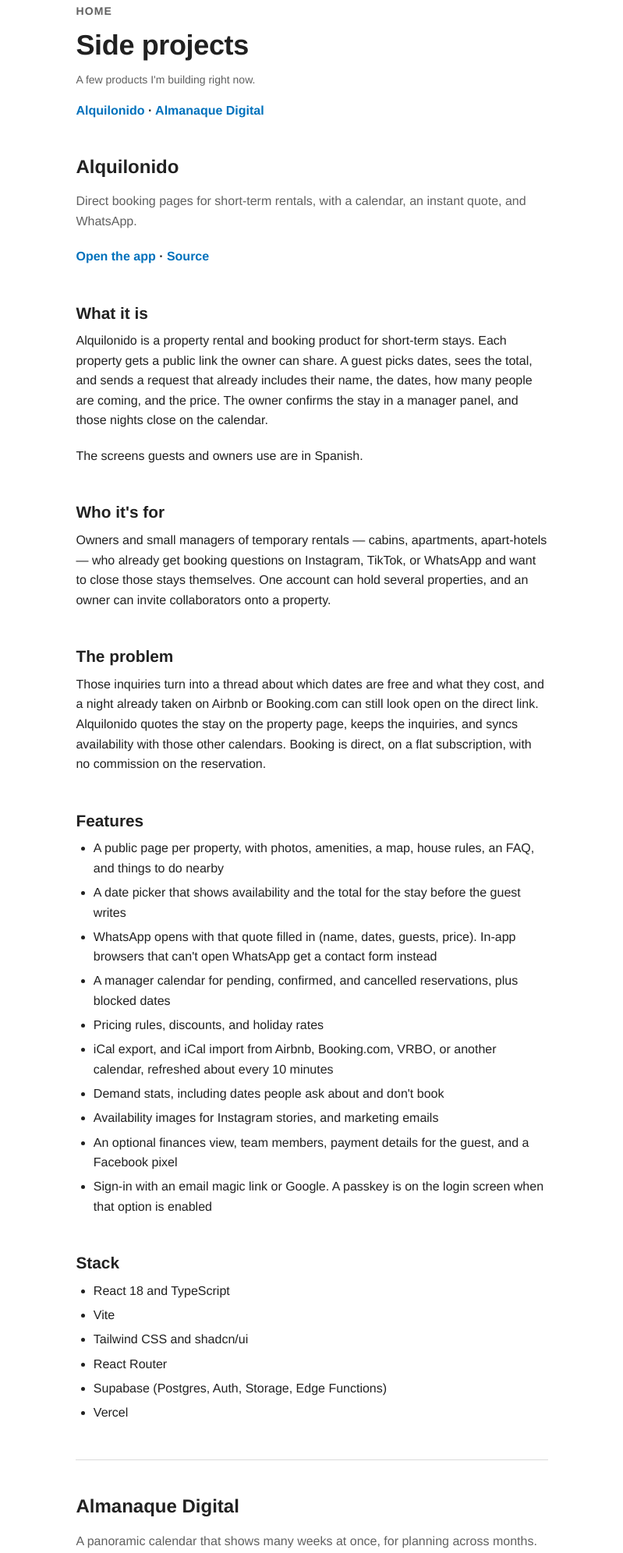
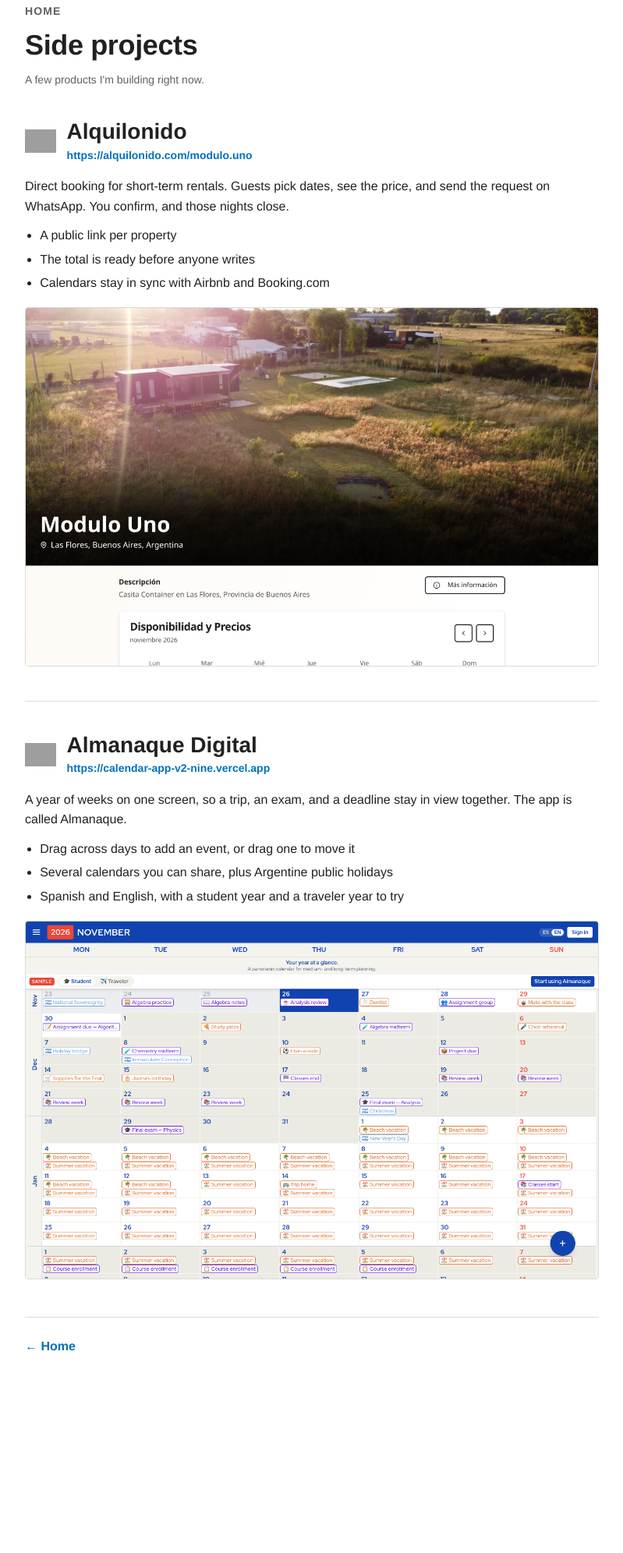
Before and after one commit to greggocabral/greggocabral.github.io, an Astro site: page /projects in a window 1280 px wide. Shown: the part 74-2066 px from the top of the page at 78% size, without its empty margins (240-1039 px from the left). After the commit the page ends 1891 px from the top, so only its background shows below. Built offline with nearby package versions, Linux system fonts and the light colour scheme; Astro itself is replaced by a stand-in of ours; grey boxes are pictures that could not be loaded.

Commit message:
Shorten side projects to cards with live logos and app screenshots
Each project is a short blurb plus a few bullets. Logos load from the live app at request time, and Alquilonido links to alquilonido.com/modulo.uno.

Co-authored-by: Gregorio Cabral <cabral.gr@gmail.com>

```diff
--- a/src/components/ProjectBody.astro
+++ /dev/null
@@ -1,60 +0,0 @@
----
-import { render, type CollectionEntry } from 'astro:content';
-
-interface Props {
-  project: CollectionEntry<'projects'>;
-  /** Heading level for the field labels. 3 when the page already uses h2 for the title. */
-  depth?: 2 | 3;
-}
-
-const { project, depth = 2 } = Astro.props;
-const { Content } = await render(project);
-const { audience, problem, features, stack, url, repo } = project.data;
-const H = depth === 3 ? 'h3' : 'h2';
----
-
-<div class="prose">
-  {(url || repo) && (
-    <p class="project-links">
-      {url && (
-        <a href={url} target="_blank" rel="noopener">Open the app</a>
-      )}
-      {url && repo ? ' · ' : ''}
-      {repo && (
-        <a href={repo} target="_blank" rel="noopener">Source</a>
-      )}
-    </p>
-  )}
-  <H>What it is</H>
-  <Content />
-  <H>Who it's for</H>
-  <p>{audience}</p>
-  <H>The problem</H>
-  <p>{problem}</p>
-  <H>Features</H>
-  <ul>
-    {features.map((feature) => (
-      <li>{feature}</li>
-    ))}
-  </ul>
-  <H>Stack</H>
-  <ul>
-    {stack.map((item) => (
-      <li>{item}</li>
-    ))}
-  </ul>
-</div>
-
-<style>
-  .project-links {
-    font-weight: 600;
-  }
-
-  .project-links a {
-    text-decoration: none;
-  }
-
-  .project-links a:hover {
-    text-decoration: underline;
-  }
-</style>
--- /dev/null
+++ b/src/components/ProjectCard.astro
@@ -0,0 +1,162 @@
+---
+import type { CollectionEntry } from 'astro:content';
+
+interface Props {
+  project: CollectionEntry<'projects'>;
+  heading?: 'h1' | 'h2';
+}
+
+const { project, heading = 'h2' } = Astro.props;
+const { title, description, highlights, url, logo, screenshot } = project.data;
+const Heading = heading;
+---
+
+<article class="card" id={project.id}>
+  <header class="card-head">
+    <span class="logo">
+      <img
+        class="logo-img"
+        alt=""
+        width="40"
+        height="40"
+        hidden
+        data-logo={logo}
+        data-logo-origin={new URL(url).origin}
+      />
+      <span class="logo-fallback" aria-hidden="true">{title.slice(0, 1)}</span>
+    </span>
+    <div>
+      <Heading class="card-title">{title}</Heading>
+      <p class="card-url">
+        <a href={url} target="_blank" rel="noopener">{url}</a>
+      </p>
+    </div>
+  </header>
+  <p class="card-blurb">{description}</p>
+  <ul class="card-points">
+    {highlights.map((point) => (
+      <li>{point}</li>
+    ))}
+  </ul>
+  <a class="shot" href={url} target="_blank" rel="noopener">
+    <img src={screenshot} alt={`Screenshot of ${title}`} width="1280" height="800" />
+  </a>
+</article>
+
+<script>
+  const EXTRA = ['/favicon.svg', '/icon.svg', '/apple-touch-icon.png', '/apple-icon.png', '/favicon.ico'];
+
+  document.querySelectorAll<HTMLImageElement>('img[data-logo]').forEach((img) => {
+    const primary = img.dataset.logo;
+    const origin = img.dataset.logoOrigin;
+    if (!primary || !origin) return;
+    const urls = [primary, ...EXTRA.map((path) => origin + path)].filter(
+      (url, i, all) => all.indexOf(url) === i,
+    );
+    const fallback = img.nextElementSibling;
+    let i = 0;
+
+    const showFallback = () => {
+      img.remove();
+      fallback?.removeAttribute('hidden');
+    };
+
+    img.addEventListener('error', () => {
+      i += 1;
+      if (i >= urls.length) showFallback();
+      else img.src = urls[i];
+    });
+    img.addEventListener('load', () => {
+      img.hidden = false;
+      fallback?.setAttribute('hidden', '');
+    });
+    img.src = urls[0];
+  });
+</script>
+
+<style>
+  .card-head {
+    display: flex;
+    align-items: center;
+    gap: 0.85rem;
+  }
+
+  .logo {
+    position: relative;
+    width: 2.5rem;
+    height: 2.5rem;
+    flex: none;
+  }
+
+  .logo-img,
+  .logo-fallback {
+    width: 100%;
+    height: 100%;
+  }
+
+  .logo-img {
+    object-fit: contain;
+  }
+
+  .logo-fallback {
+    display: grid;
+    place-items: center;
+    border: 1px solid var(--rule);
+    border-radius: 8px;
+    color: var(--accent);
+    font-weight: 700;
+  }
+
+  .logo-fallback[hidden] {
+    display: none;
+  }
+
+  .card-title {
+    font-size: var(--step-2);
+    line-height: 1.15;
+  }
+
+  h1.card-title {
+    font-size: var(--step-3);
+  }
+
+  .card-url {
+    margin-top: 0.15rem;
+    font-size: var(--step--1);
+    overflow-wrap: anywhere;
+  }
+
+  .card-url a {
+    font-weight: 600;
+    text-decoration: none;
+  }
+
+  .card-url a:hover {
+    text-decoration: underline;
+  }
+
+  .card-blurb {
+    margin-top: 1rem;
+  }
+
+  .card-points {
+    margin-top: 0.75rem;
+    padding-left: 1.2em;
+  }
+
+  .card-points li + li {
+    margin-top: 0.3em;
+  }
+
+  .shot {
+    display: block;
+    margin-top: 1.15rem;
+  }
+
+  .shot img {
+    width: 100%;
+    height: auto;
+    border: 1px solid var(--rule);
+    border-radius: 4px;
+  }
+</style>
--- a/src/content.config.ts
+++ b/src/content.config.ts
@@ -22,12 +22,12 @@ const projects = defineCollection({
   schema: z.object({
     title: z.string(),
     description: z.string(),
-    audience: z.string(),
-    problem: z.string(),
-    features: z.array(z.string()).min(1),
-    stack: z.array(z.string()).min(1),
-    url: z.url().optional(),
-    repo: z.url().optional(),
+    highlights: z.array(z.string()).min(1).max(4),
+    url: z.url(),
+    // Favicon or logo on the live app. The page requests this URL in the
+    // browser, so a new logo on that domain shows up without a rebuild.
+    logo: z.url(),
+    screenshot: z.string(),
     // Lower comes first.
     order: z.number().optional(),
   }),
--- a/src/content/projects/almanaque-digital.md
+++ b/src/content/projects/almanaque-digital.md
@@ -1,33 +1,12 @@
 ---
 title: Almanaque Digital
-description: A panoramic calendar that shows many weeks at once, for planning across months.
-audience: People planning months ahead — a semester, a long trip, a project — who want the rest of the year in view while they place a date.
-problem: A one-month grid hides how a date sits against the rest of the year, so trips, exams, and deadlines collide until you flip into that month. Almanaque keeps that longer span on a single screen.
-features:
-  - A continuous grid of weeks, about a year at a time (52 by default), on one scrollable screen
-  - Events with a title, an optional subtitle, and a start and end date
-  - Drag across empty days to create an event, or drag an event to another day to move it, keeping its length
-  - Several calendars at once, each with a color, that you can show or hide
-  - Share a calendar with a Gmail address, as an editor or view-only
-  - Subscribe to public calendars, including Argentine public holidays for 2026
-  - Emoji suggestions while naming an event
-  - Sample student and traveler calendars you can browse before signing in
-  - Spanish and English
-  - Installable as a progressive web app
-  - Google sign-in for your own calendars
-stack:
-  - Next.js (App Router) and React 19
-  - TypeScript
-  - Tailwind CSS
-  - Postgres, with hand-written SQL typed by PgTyped
-  - Zustand
-  - Auth.js with Google
-  - Vercel
+description: A year of weeks on one screen, so a trip, an exam, and a deadline stay in view together. The app is called Almanaque.
+highlights:
+  - Drag across days to add an event, or drag one to move it
+  - Several calendars you can share, plus Argentine public holidays
+  - Spanish and English, with a student year and a traveler year to try
 url: https://calendar-app-v2-nine.vercel.app
-repo: https://github.com/greggocabral/calendar-app-v2
+logo: https://calendar-app-v2-nine.vercel.app/icon.svg
+screenshot: /images/projects/almanaque-digital.png
 order: 2
 ---
-
-Almanaque Digital is a panoramic calendar for medium- and long-term planning. In the app it's called Almanaque. It shows many weeks on one screen, so trips, exams, weddings, and project milestones stay in context. It's a TypeScript and Next.js port of an earlier ClojureScript app.
-
-The live site opens on two sample years, a student and a traveler, and the interface switches between Spanish and English.
--- a/src/content/projects/alquilonido.md
+++ b/src/content/projects/alquilonido.md
@@ -1,31 +1,12 @@
 ---
 title: Alquilonido
-description: Direct booking pages for short-term rentals, with a calendar, an instant quote, and WhatsApp.
-audience: Owners and small managers of temporary rentals — cabins, apartments, apart-hotels — who already get booking questions on Instagram, TikTok, or WhatsApp and want to close those stays themselves. One account can hold several properties, and an owner can invite collaborators onto a property.
-problem: Those inquiries turn into a thread about which dates are free and what they cost, and a night already taken on Airbnb or Booking.com can still look open on the direct link. Alquilonido quotes the stay on the property page, keeps the inquiries, and syncs availability with those other calendars. Booking is direct, on a flat subscription, with no commission on the reservation.
-features:
-  - A public page per property, with photos, amenities, a map, house rules, an FAQ, and things to do nearby
-  - A date picker that shows availability and the total for the stay before the guest writes
-  - WhatsApp opens with that quote filled in (name, dates, guests, price). In-app browsers that can't open WhatsApp get a contact form instead
-  - A manager calendar for pending, confirmed, and cancelled reservations, plus blocked dates
-  - Pricing rules, discounts, and holiday rates
-  - iCal export, and iCal import from Airbnb, Booking.com, VRBO, or another calendar, refreshed about every 10 minutes
-  - Demand stats, including dates people ask about and don't book
-  - Availability images for Instagram stories, and marketing emails
-  - An optional finances view, team members, payment details for the guest, and a Facebook pixel
-  - Sign-in with an email magic link or Google. A passkey is on the login screen when that option is enabled
-stack:
-  - React 18 and TypeScript
-  - Vite
-  - Tailwind CSS and shadcn/ui
-  - React Router
-  - Supabase (Postgres, Auth, Storage, Edge Functions)
-  - Vercel
-url: https://reservalink.vercel.app
-repo: https://github.com/greggocabral/reservalink
+description: Direct booking for short-term rentals. Guests pick dates, see the price, and send the request on WhatsApp. You confirm, and those nights close.
+highlights:
+  - A public link per property
+  - The total is ready before anyone writes
+  - Calendars stay in sync with Airbnb and Booking.com
+url: https://alquilonido.com/modulo.uno
+logo: https://www.alquilonido.com/favicon.svg
+screenshot: /images/projects/alquilonido.jpg
 order: 1
 ---
-
-Alquilonido is a property rental and booking product for short-term stays. Each property gets a public link the owner can share. A guest picks dates, sees the total, and sends a request that already includes their name, the dates, how many people are coming, and the price. The owner confirms the stay in a manager panel, and those nights close on the calendar.
-
-The screens guests and owners use are in Spanish.
--- a/src/pages/projects/[slug].astro
+++ b/src/pages/projects/[slug].astro
@@ -1,6 +1,6 @@
 ---
 import Base from '../../layouts/Base.astro';
-import ProjectBody from '../../components/ProjectBody.astro';
+import ProjectCard from '../../components/ProjectCard.astro';
 import { getProjects, type Project } from '../../lib/projects';
 
 export async function getStaticPaths() {
@@ -20,13 +20,9 @@ const { title, description } = project.data;
 ---
 
 <Base title={`${title} | Gregorio Cabral`} description={description}>
-  <main class="post">
-    <header class="post-header">
-      <p class="breadcrumb"><a href="/projects/">Side projects</a></p>
-      <h1 class="post-title">{title}</h1>
-      <p class="byline">{description}</p>
-    </header>
-    <ProjectBody project={project} />
+  <main class="post project-page">
+    <p class="breadcrumb"><a href="/projects/">Side projects</a></p>
+    <ProjectCard project={project} heading="h1" />
     <footer class="post-footer">
       <a href="/projects/">← Side projects</a>
     </footer>
@@ -34,6 +30,14 @@ const { title, description } = project.data;
 </Base>
 
 <style>
+  .project-page {
+    max-width: 46rem;
+  }
+
+  .breadcrumb {
+    margin-bottom: 1.25rem;
+  }
+
   .breadcrumb a {
     color: inherit;
     text-decoration: none;
--- a/src/pages/projects/index.astro
+++ b/src/pages/projects/index.astro
@@ -1,6 +1,6 @@
 ---
 import Base from '../../layouts/Base.astro';
-import ProjectBody from '../../components/ProjectBody.astro';
+import ProjectCard from '../../components/ProjectCard.astro';
 import { getProjects } from '../../lib/projects';
 
 const projects = await getProjects();
@@ -15,25 +15,9 @@ const projects = await getProjects();
       <p class="breadcrumb"><a href="/">Home</a></p>
       <h1 class="post-title">Side projects</h1>
       <p class="byline">A few products I'm building right now.</p>
-      {projects.length > 1 && (
-        <nav class="jump" aria-label="On this page">
-          {projects.map((project, i) => (
-            <span>
-              {i > 0 && <span aria-hidden="true"> · </span>}
-              <a href={`#${project.id}`}>{project.data.title}</a>
-            </span>
-          ))}
-        </nav>
-      )}
     </header>
     {projects.map((project) => (
-      <article class="project" id={project.id}>
-        <h2 class="project-title">
-          <a href={`/projects/${project.id}/`}>{project.data.title}</a>
-        </h2>
-        <p class="project-summary">{project.data.description}</p>
-        <ProjectBody project={project} depth={3} />
-      </article>
+      <ProjectCard project={project} />
     ))}
     <footer class="post-footer">
       <a href="/">← Home</a>
@@ -42,43 +26,23 @@ const projects = await getProjects();
 </Base>
 
 <style>
-  .breadcrumb a,
-  .project-title a {
+  .projects {
+    max-width: 46rem;
+  }
+
+  .breadcrumb a {
     color: inherit;
     font-weight: 600;
     text-decoration: none;
   }
 
-  .breadcrumb a:hover,
-  .project-title a:hover {
+  .breadcrumb a:hover {
     color: var(--accent);
   }
 
-  .jump {
-    margin-top: 1rem;
-    font-weight: 600;
-  }
-
-  .jump a {
-    text-decoration: none;
-  }
-
-  .jump a:hover {
-    text-decoration: underline;
-  }
-
-  .project-summary {
-    margin-top: 0.75rem;
-    color: var(--text-muted);
-  }
-
-  .project + .project {
-    margin-top: 3rem;
+  .projects :global(.card + .card) {
+    margin-top: 2.75rem;
     padding-top: 2.5rem;
     border-top: 1px solid var(--rule);
   }
-
-  .project :global(.prose) > :global(:first-child) {
-    margin-top: 1.25em;
-  }
 </style>
--- a/src/styles/global.css
+++ b/src/styles/global.css
@@ -198,15 +198,13 @@ a:focus-visible {
   margin-top: 1.25em;
 }
 
-.prose h2,
-.prose h3 {
+.prose h2 {
   margin-top: 2.25em;
   font-size: var(--step-1);
   line-height: 1.25;
 }
 
-.prose h2 + *,
-.prose h3 + * {
+.prose h2 + * {
   margin-top: 0.6em;
 }
 
```
Also changed, not shown: public/images/projects/almanaque-digital.png (added), public/images/projects/alquilonido.jpg (added).
